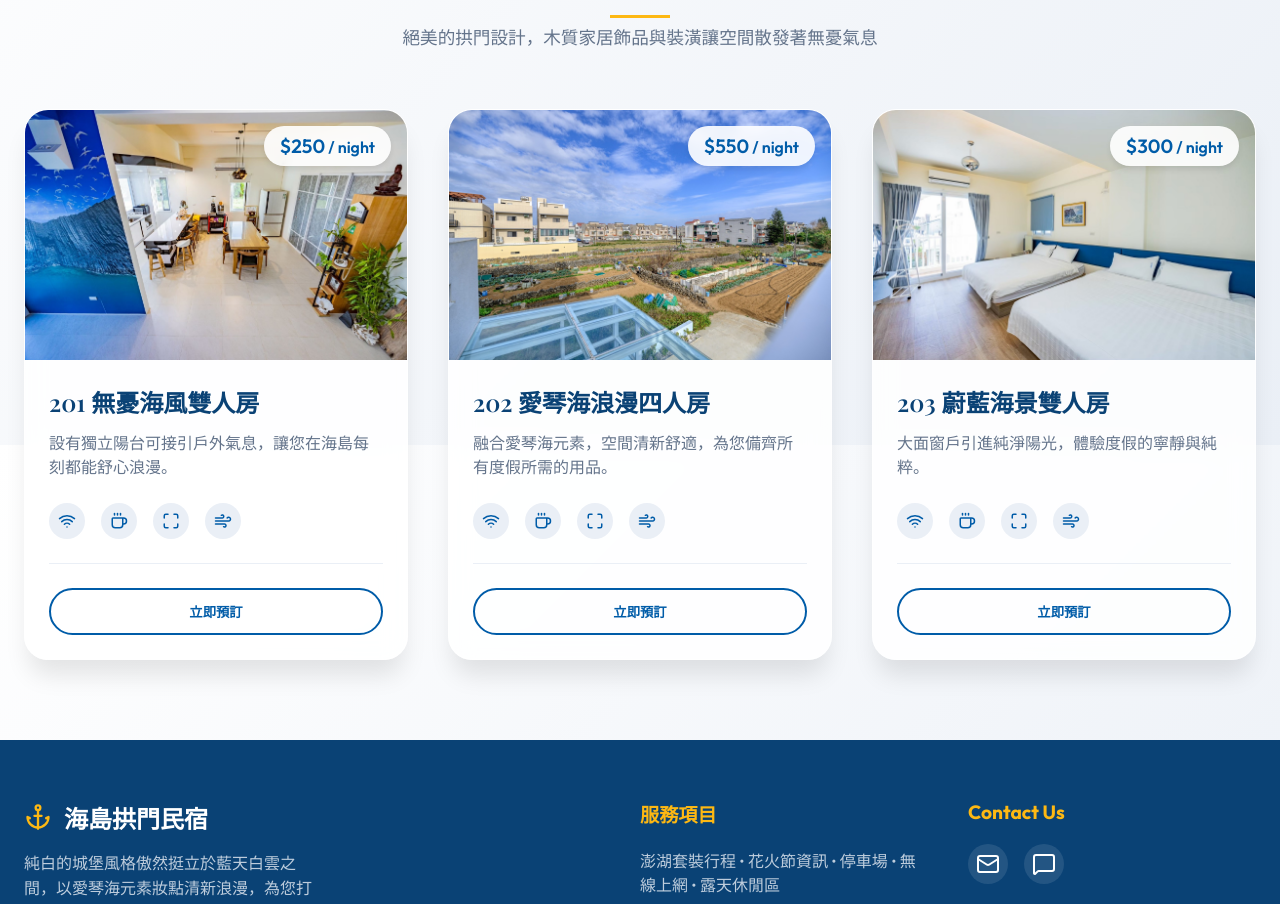
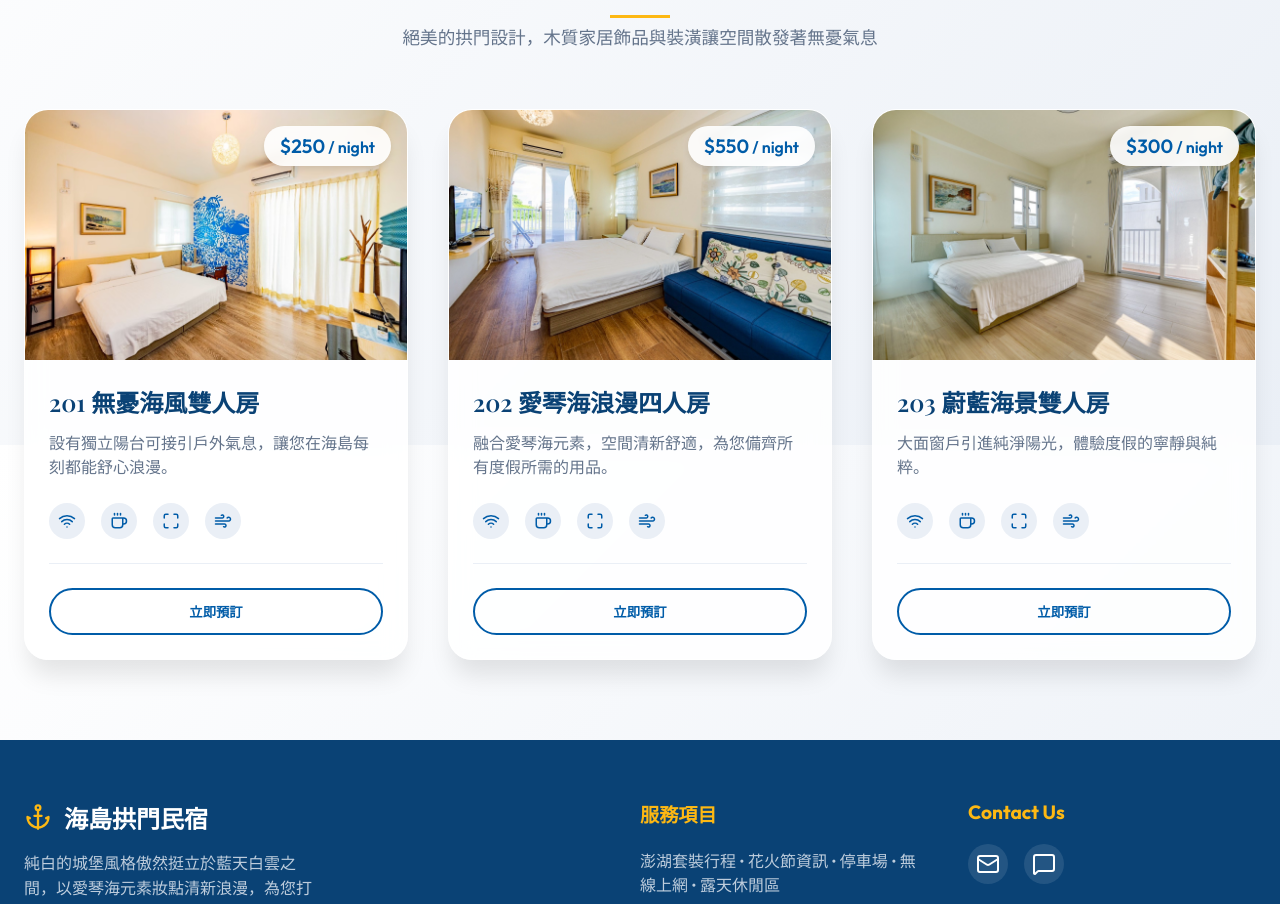
Before and after one commit to ilovejackyen/HomeStay, a React (Vite) app: page / in a window 1280 px wide. Shown: the part 1155-2059 px from the top of the page. Built offline with nearby package versions, Linux system fonts and the light colour scheme; no server answers; a web font is replaced by a local one.

Commit message:
UI: Align home page room preview images with Rooms page

```diff
--- a/src/pages/Home.jsx
+++ b/src/pages/Home.jsx
@@ -44,21 +44,21 @@ const Home = () => {
           <RoomCard
             title={t('rooms_section.room_201')}
             description={t('rooms_section.room_201_desc')}
-            image="/assets/IMG_9612.JPG"
+            image="/assets/IMG_9614.JPG"
             price="$250"
             delay={0.2}
           />
           <RoomCard
             title={t('rooms_section.room_202')}
             description={t('rooms_section.room_202_desc')}
-            image="/assets/IMG_9616.JPG"
+            image="/assets/IMG_9617.JPG"
             price="$550"
             delay={0.4}
           />
           <RoomCard
             title={t('rooms_section.room_203')}
             description={t('rooms_section.room_203_desc')}
-            image="/assets/IMG_9615.JPG"
+            image="/assets/IMG_9618.JPG"
             price="$300"
             delay={0.6}
           />
```
